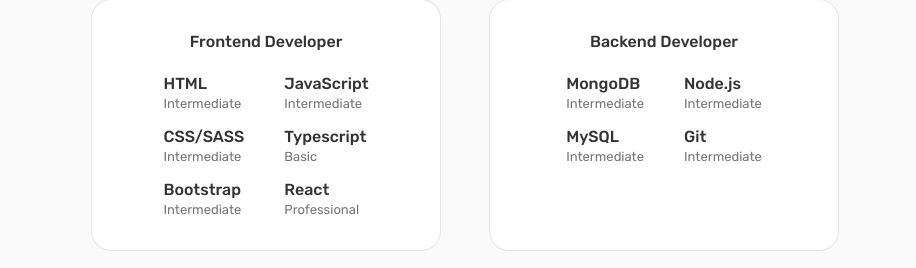
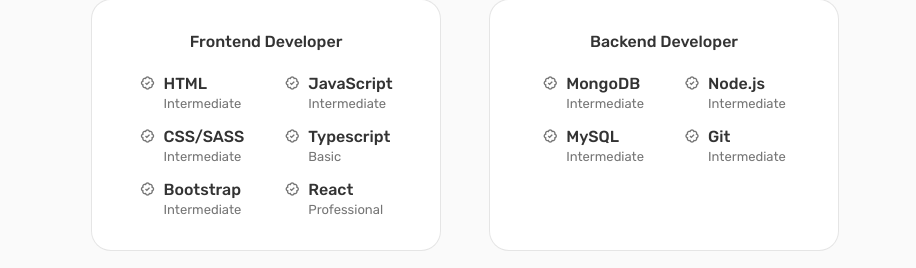
Before and after one commit to naman-parihar2000/react-portfolio, a React (Create React App) app: page / in a window 1280 px wide. Shown: the part 1632-1900 px from the top of the page, without its empty margins (175-1091 px from the left). Built offline with nearby package versions, Linux system fonts and the light colour scheme.

Commit message:
Skills section modified

```diff
--- a/src/components/skills/Backend.js
+++ b/src/components/skills/Backend.js
@@ -7,12 +7,14 @@
       <div className="skills__box">
         <div className="skills__group">
           <div className="skills__data">
+            <i className="bx bx-badge-check"></i>
             <div>
               <h3 className="skills__name">MongoDB</h3>
               <span className="skills__level">Intermediate</span>
             </div>
           </div>
           <div className="skills__data">
+            <i className="bx bx-badge-check"></i>
             <div>
               <h3 className="skills__name">MySQL</h3>
               <span className="skills__level">Intermediate</span>
@@ -21,12 +23,14 @@
         </div>
         <div className="skills__group">
           <div className="skills__data">
+            <i className="bx bx-badge-check"></i>
             <div>
               <h3 className="skills__name">Node.js</h3>
               <span className="skills__level">Intermediate</span>
             </div>
           </div>
           <div className="skills__data">
+            <i className="bx bx-badge-check"></i>
             <div>
               <h3 className="skills__name">Git</h3>
               <span className="skills__level">Intermediate</span>
--- a/src/components/skills/Frontend.js
+++ b/src/components/skills/Frontend.js
@@ -7,18 +7,21 @@
       <div className="skills__box">
         <div className="skills__group">
           <div className="skills__data">
+            <i className="bx bx-badge-check"></i>
             <div>
               <h3 className="skills__name">HTML</h3>
               <span className="skills__level">Intermediate</span>
             </div>
           </div>
           <div className="skills__data">
+            <i className="bx bx-badge-check"></i>
             <div>
               <h3 className="skills__name">CSS/SASS</h3>
               <span className="skills__level">Intermediate</span>
             </div>
           </div>
           <div className="skills__data">
+            <i className="bx bx-badge-check"></i>
             <div>
               <h3 className="skills__name">Bootstrap</h3>
               <span className="skills__level">Intermediate</span>
@@ -27,18 +30,21 @@
         </div>
         <div className="skills__group">
           <div className="skills__data">
+            <i className="bx bx-badge-check"></i>
             <div>
               <h3 className="skills__name">JavaScript</h3>
               <span className="skills__level">Intermediate</span>
             </div>
           </div>
           <div className="skills__data">
+            <i className="bx bx-badge-check"></i>
             <div>
               <h3 className="skills__name">Typescript</h3>
               <span className="skills__level">Basic</span>
             </div>
           </div>
           <div className="skills__data">
+            <i className="bx bx-badge-check"></i>
             <div>
               <h3 className="skills__name">React</h3>
               <span className="skills__level">Professional</span>
```
